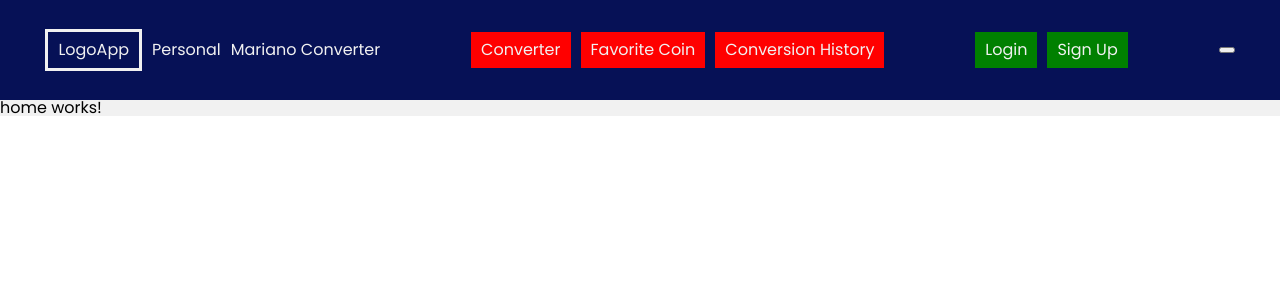
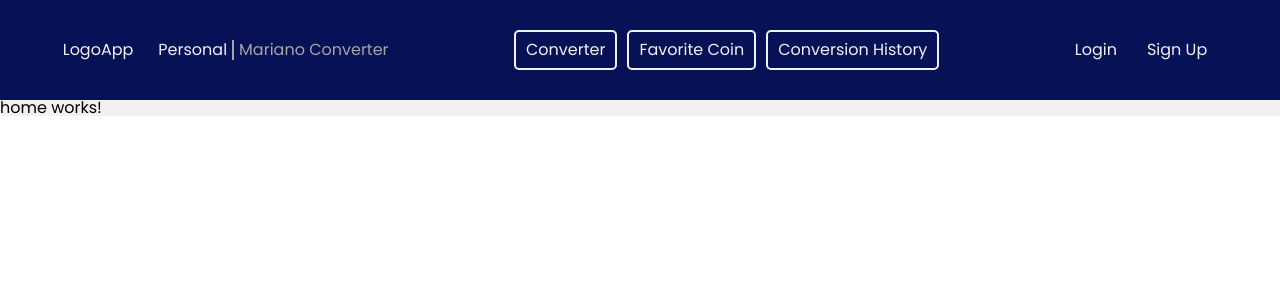
Before and after one commit to marianotravella1/CurrencyConverterFront, an Angular app: page / in a window 1280 px wide. Shown: the top 300 px of the page. Built offline with nearby package versions, Linux system fonts and the light colour scheme.

Commit message:
responsive header (tablet & desktop) 1.1

```diff
--- a/src/app/Pages/header/header.component.html
+++ b/src/app/Pages/header/header.component.html
@@ -3,6 +3,7 @@
     <div id="logo-container">LogoApp</div>
     <div id="brand-items">
       <div class="brand-item">Personal</div>
+      <div id="vertical-line"></div>
       <div class="brand-item">Mariano Converter</div>
     </div>
   </div>
--- a/src/app/Pages/header/header.component.scss
+++ b/src/app/Pages/header/header.component.scss
@@ -11,24 +11,55 @@ header {
     text-decoration: none;
   }
 }
+#brand-container {
+  display: flex;
+  justify-content: space-around;
+  align-items: center;
+  gap: 25px;
+}
 
+#brand-items {
+  display: flex;
+  align-items: center;
+  gap: 5px;
+  &>:last-child {
+    color: darken($color: colors.$font-on-dark, $amount: 30%);
+  }
+}
+
+#vertical-line {
+  border-right: solid 2px darken($color: colors.$font-on-dark, $amount: 30%);
+  height: 20px;
+}
 nav {
   display: flex;
   justify-content: space-around;
 }
 
 a {
+  padding: 15px;
 
   transition: 0.125s;
   &:hover {
-    color: darken($color: colors.$font-on-dark, $amount: 40%);
+    opacity: 0.7;
   }
+}
+.account-options {
+  display: flex;
+  justify-content: space-around;
+  gap: 10px;
+}
+
+#login-button {
+  padding: 10px;
+}
+#sign-up-button {
+  padding: 10px;
 }
 
 @media (max-width: 767px) {
   header {
     height: 60px;
-    background-color: rgb(13, 0, 255);
   }
   #brand-items {
     display: none;
@@ -46,24 +77,11 @@ a {
     a {
       font-size: 1.3rem;
       //border: solid colors.$font-on-dark;
-      padding: 20px;
       flex: 1;
       text-align: center;
     }
   }
-  .account-options {
-    display: flex;
-    justify-content: space-around;
-    gap: 10px;
-  }
-  #login-button {
-    background-color: green;
-    padding: 10px;
-  }
-  #sign-up-button {
-    background-color: green;
-    padding: 10px;
-  }
+
 
 }
 
@@ -71,54 +89,34 @@ a {
   #brand-items {
     display: none;
   }
+
+  nav {
+    gap: 10px;
+
+    a {
+      padding: 10px;
+      border: solid 2px colors.$font-on-dark;
+      border-radius: 5px;
+    }
+  }
+  .toggle {
+    display: none;
+  }
+
+}
+
+@media (min-width: 1024px) {
+
+  nav {
+    gap: 10px;
+
+    a {
+      padding: 10px;
+      border: solid 2px colors.$font-on-dark;
+      border-radius: 5px;
+    }
+  }
   .toggle {
     display: none;
   }
 }
-
-@media (min-width: 1024px) {
-  #brand-container {
-    display: flex;
-    align-items: center;
-    gap: 10px;
-  }
-
-  #brand-items {
-    display: flex;
-    gap: 10px;
-  }
-
-  .brand-item {
-
-  }
-
-  #logo-container {
-    display: flex;
-    font-size: 1rem;
-    border: solid;
-    padding: 10px;
-  }
-
-  nav {
-    gap: 10px;
-    a {
-      background-color: red;
-      padding: 10px;
-      width: max-content;
-    }
-  }
-  .account-options {
-    display: flex;
-    justify-content: space-around;
-    gap: 10px;
-  }
-  #login-button {
-    background-color: green;
-    padding: 10px;
-  }
-  #sign-up-button {
-    background-color: green;
-    padding: 10px;
-  }
-
-}
```
